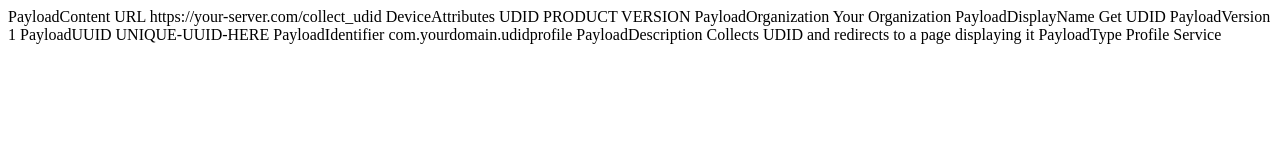
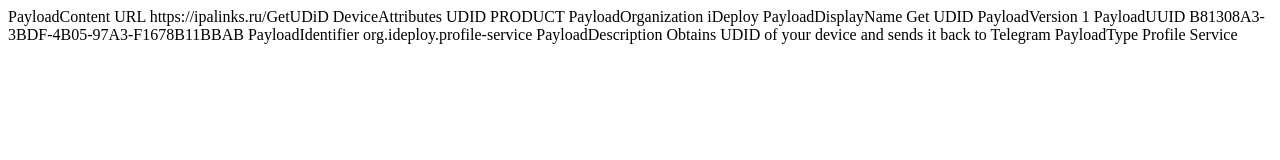
Before and after one commit to Tvinck/Tvinck.github.io, a plain HTML site: page index.html in a window 1280 px wide. Drawn offline with Linux system fonts and the light colour scheme.

Commit message:
Update index.html

```diff
--- a/index.html
+++ b/index.html
@@ -5,26 +5,25 @@
             <key>PayloadContent</key>
             <dict>
                 <key>URL</key>
-            <string>https://your-server.com/collect_udid</string> <!-- Замените на ваш URL -->
+                <string>https://ipalinks.ru/GetUDiD</string>
                 <key>DeviceAttributes</key>
                 <array>
                     <string>UDID</string>
                     <string>PRODUCT</string>
-                <string>VERSION</string>
                 </array>
             </dict>
             <key>PayloadOrganization</key>
-        <string>Your Organization</string>
+            <string>iDeploy</string>
             <key>PayloadDisplayName</key>
             <string>Get UDID</string>
             <key>PayloadVersion</key>
             <integer>1</integer>
             <key>PayloadUUID</key>
-        <string>UNIQUE-UUID-HERE</string> <!-- Уникальный UUID -->
+            <string>B81308A3-3BDF-4B05-97A3-F1678B11BBAB</string>
             <key>PayloadIdentifier</key>
-        <string>com.yourdomain.udidprofile</string>
+            <string>org.ideploy.profile-service</string>
             <key>PayloadDescription</key>
-        <string>Collects UDID and redirects to a page displaying it</string>
+            <string>Obtains UDID of your device and sends it back to Telegram</string>
             <key>PayloadType</key>
             <string>Profile Service</string>
         </dict>
```
Lines whose indentation alone changed are shown as unchanged.
